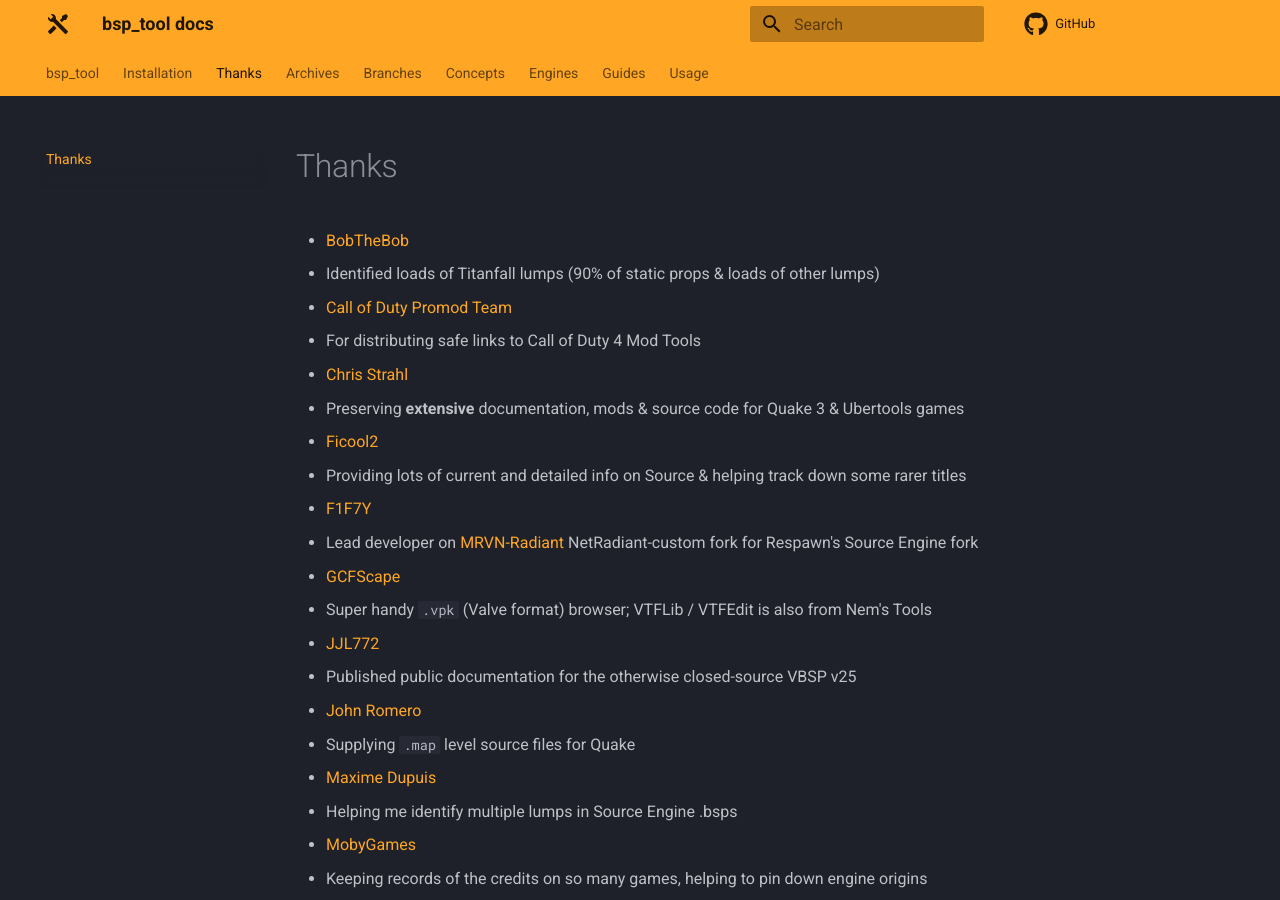
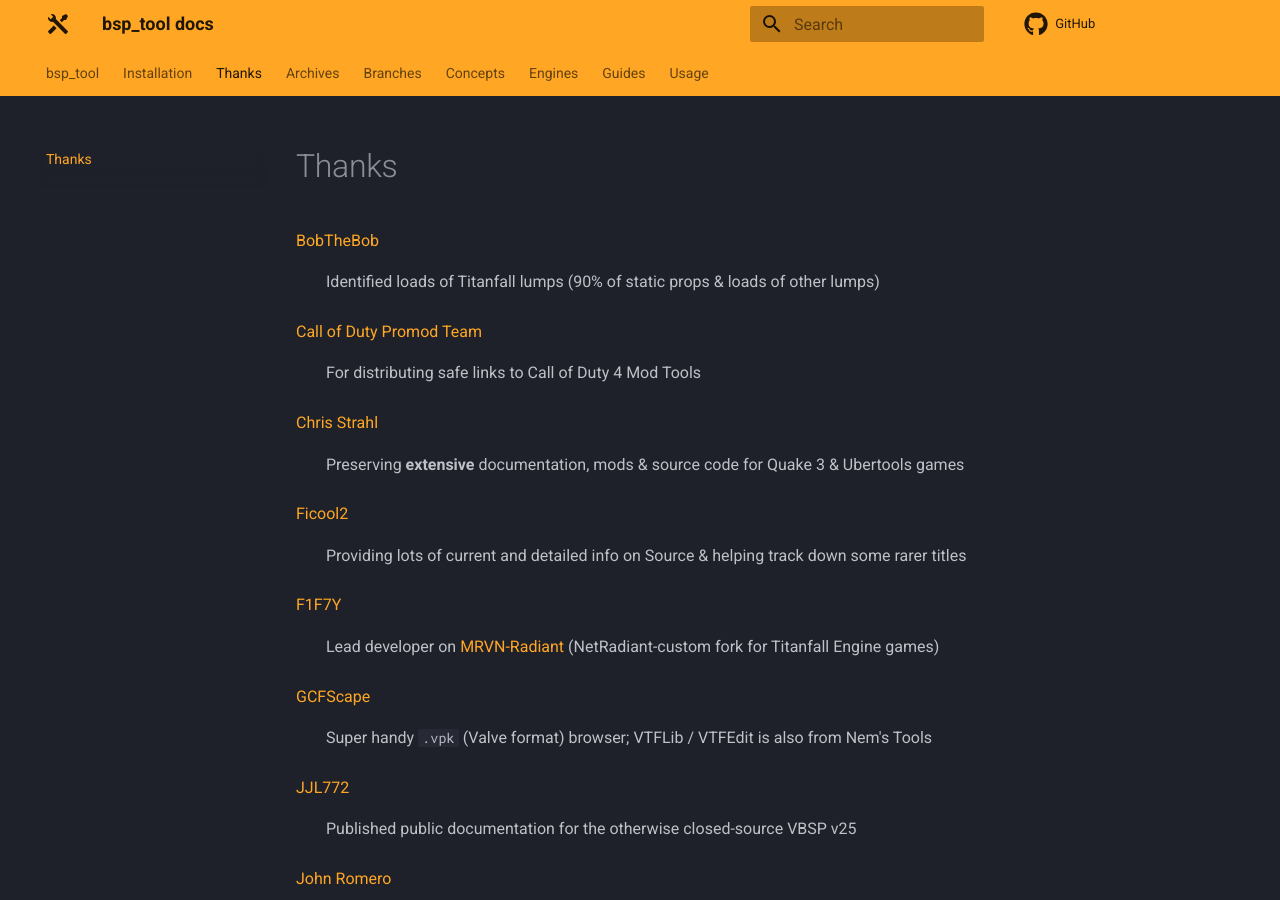
Before and after one commit to snake-biscuits/bsp_tool_docs, an MkDocs documentation site: the page built from docs/thanks.md, in a window 1280 px wide and 900 px high. Built offline with MkDocs 1.6.1 and Material for MkDocs 9.7.7, drawn with Linux system fonts in a browser that asks for light colours; comment, search, counter and statistics services are not loaded.

Commit message:
prettying up thanks page

```diff
--- a/docs/thanks.md
+++ b/docs/thanks.md
@@ -1,38 +1,60 @@
+---
+search:
+    exclude: true
+---
+
 # Thanks
 
- * [BobTheBob](https://github.com/BobTheBob9)
-   - Identified loads of Titanfall lumps (90% of static props & loads of other lumps)
- * [Call of Duty Promod Team](https://github.com/promod)
-   - For distributing safe links to Call of Duty 4 Mod Tools
- * [Chris Strahl](https://github.com/Chrissstrahl)
-   - Preserving **extensive** documentation, mods & source code for Quake 3 & Ubertools games
- * [Ficool2](https://github.com/ficool2)
-   - Providing lots of current and detailed info on Source & helping track down some rarer titles
- * [F1F7Y](https://github.com/F1F7Y)
-   - Lead developer on [MRVN-Radiant](https://github.com/MRVN-Radiant/MRVN-Radiant) NetRadiant-custom fork for Respawn's Source Engine fork
- * [GCFScape](https://nemstools.github.io/pages/GCFScape-Download.html)
-   - Super handy `.vpk` (Valve format) browser; VTFLib / VTFEdit is also from Nem's Tools
- * [JJL772](https://github.com/JJL772)
-   - Published public documentation for the otherwise closed-source VBSP v25
- * [John Romero](https://rome.ro)
-   - Supplying `.map` level source files for Quake
- * [Maxime Dupuis](https://github.com/maxdup)
-   - Helping me identify multiple lumps in Source Engine .bsps
- * [MobyGames](https://www.mobygames.com/)
-   - Keeping records of the credits on so many games, helping to pin down engine origins
- * [pakextract](https://github.com/yquake2/pakextract)
-   - Super useful tool for `.pak` files
- * [PCGamingWiki](https://community.pcgamingwiki.com/files/category/16-official-patches/)
-   - Archiving old patches to help install old modding tools
- * [rexx](https://github.com/r-ex)
-   - Donating a lot of time helping organise & gather maps from 2019 Apex Legends
- * [REDxEYE](https://github.com/REDxEYE)
-   - Being very open and actively collaborating on SourceIO & Titanfall .bsps
- * [Taskinoz](https://github.com/taskinoz)
-   - Helping me find people that can actively use my research & tools
- * [Valve Developer Wiki](https://developer.valvesoftware.com/wiki/Source_BSP_File_Format)
-   - For starting me on this path however many years ago
- * [Warmist](https://github.com/warmist)
-   - Identifying physics model related structs for Titanfall 2
- * All of the Wiki Editors
-   - Except for the uncited `Id Tech 3 -> Treyarch NGL` on CoDWiki **[citation needed]**
+[BobTheBob](https://github.com/BobTheBob9)
+:   Identified loads of Titanfall lumps (90% of static props & loads of other lumps)
+
+[Call of Duty Promod Team](https://github.com/promod)
+:   For distributing safe links to Call of Duty 4 Mod Tools
+
+[Chris Strahl](https://github.com/Chrissstrahl)
+:   Preserving **extensive** documentation, mods & source code for Quake 3 & Ubertools games
+
+[Ficool2](https://github.com/ficool2)
+:   Providing lots of current and detailed info on Source & helping track down some rarer titles
+
+[F1F7Y](https://github.com/F1F7Y)
+:   Lead developer on [MRVN-Radiant](https://github.com/MRVN-Radiant/MRVN-Radiant) (NetRadiant-custom fork for Titanfall Engine games)
+
+[GCFScape](https://nemstools.github.io/pages/GCFScape-Download.html)
+:   Super handy `.vpk` (Valve format) browser; VTFLib / VTFEdit is also from Nem's Tools
+
+[JJL772](https://github.com/JJL772)
+:   Published public documentation for the otherwise closed-source VBSP v25
+
+[John Romero](https://rome.ro)
+:   Supplying `.map` level source files for Quake
+
+[Maxime Dupuis](https://github.com/maxdup)
+:   Helping me identify multiple lumps in Source Engine .bsps
+
+[MobyGames](https://www.mobygames.com/)
+:   Keeping records of the credits on so many games, helping to pin down engine origins
+
+[pakextract](https://github.com/yquake2/pakextract)
+:   Super useful tool for `.pak` files
+
+[PCGamingWiki](https://community.pcgamingwiki.com/files/category/16-official-patches/)
+:   Archiving old patches to help install old modding tools
+
+[rexx](https://github.com/r-ex)
+:   Donating a lot of time helping organise & gather maps from 2019 Apex Legends
+
+[REDxEYE](https://github.com/REDxEYE)
+:   Being very open and actively collaborating on SourceIO & Titanfall .bsps
+
+[Taskinoz](https://github.com/taskinoz)
+:   Helping me find people that can actively use my research & tools
+
+[Valve Developer Wiki](https://developer.valvesoftware.com/wiki/Source_BSP_File_Format)
+:   For starting me on this path however many years ago
+
+[Warmist](https://github.com/warmist)
+:   Identifying physics model related structs for Titanfall 2
+
+All of the Wiki Editors
+:   Except for the uncited `Id Tech 3 -> Treyarch NGL` on CoDWiki **[citation needed]**
```
